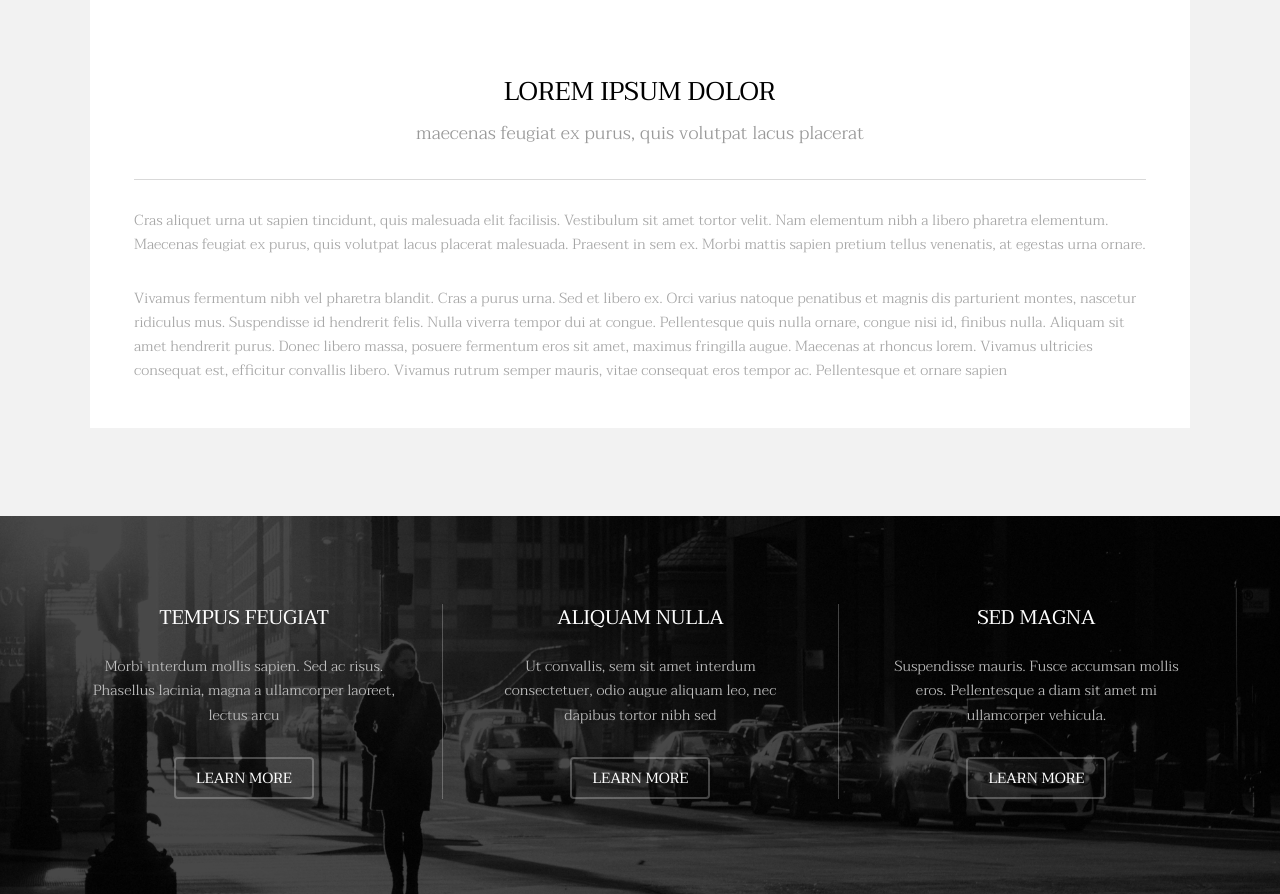
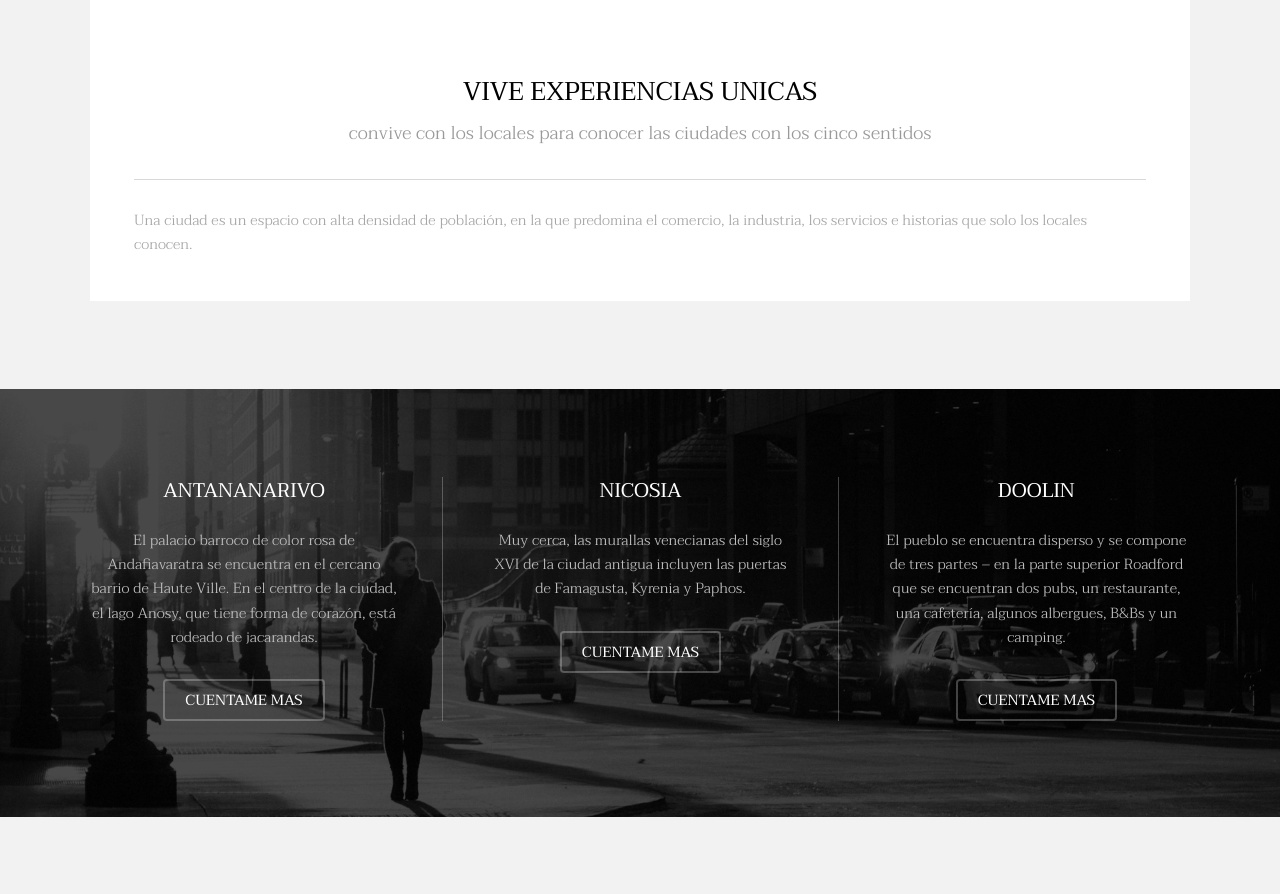
Before and after one commit to vscorpion29-rgb/04_REP_METROPOLITA, a plain HTML site: page index.html in a window 1280 px wide. Shown: the part 1216-2110 px from the top of the page. Drawn offline with Linux system fonts and the light colour scheme.

Commit message:
todos los textos que faltan por vladimir

```diff
--- a/index.html
+++ b/index.html
@@ -15,7 +15,7 @@
 
 		<!-- Header -->
 			<header id="header" class="alt">
-				<div class="logo"><a href="index.html">Transitive <span>by TEMPLATED</span></a></div>
+				<div class="logo"><a href="index.html">Metropolita <span>by TEMPLATED</span></a></div>
 				<a href="#menu" class="toggle"><span>Menu</span></a>
 			</header>
 
@@ -53,12 +53,11 @@
 							</div>
 							<div class="content">
 								<header class="align-center">
-									<h2>Lorem ipsum dolor</h2>
-									<p>maecenas feugiat ex purus, quis volutpat lacus placerat</p>
+									<h2>vive experiencias unicas</h2>
+									<p>convive con los locales para conocer las ciudades con los cinco sentidos</p>
 								</header>
 								<hr />
-								<p> Cras aliquet urna ut sapien tincidunt, quis malesuada elit facilisis. Vestibulum sit amet tortor velit. Nam elementum nibh a libero pharetra elementum. Maecenas feugiat ex purus, quis volutpat lacus placerat malesuada. Praesent in sem ex. Morbi mattis sapien pretium tellus venenatis, at egestas urna ornare.</p>
-								<p>Vivamus fermentum nibh vel pharetra blandit. Cras a purus urna. Sed et libero ex. Orci varius natoque penatibus et magnis dis parturient montes, nascetur ridiculus mus. Suspendisse id hendrerit felis. Nulla viverra tempor dui at congue. Pellentesque quis nulla ornare, congue nisi id, finibus nulla. Aliquam sit amet hendrerit purus. Donec libero massa, posuere fermentum eros sit amet, maximus fringilla augue. Maecenas at rhoncus lorem. Vivamus ultricies consequat est, efficitur convallis libero. Vivamus rutrum semper mauris, vitae consequat eros tempor ac. Pellentesque et ornare sapien</p>
+								<p> Una ciudad es un espacio con alta densidad de población, en la que predomina el comercio, la industria, los servicios e historias que solo los locales conocen.</p>
 							</div>
 						</div>
 					</div>
@@ -71,29 +70,29 @@
 					<div id="flexgrid">
 						<div>
 							<header>
-								<h3>Tempus Feugiat</h3>
+								<h3>Antananarivo</h3>
 							</header>
-							<p>Morbi interdum mollis sapien. Sed ac risus. Phasellus lacinia, magna a ullamcorper laoreet, lectus arcu</p>
+							<p>El palacio barroco de color rosa de Andafiavaratra se encuentra en el cercano barrio de Haute Ville. En el centro de la ciudad, el lago Anosy, que tiene forma de corazón, está rodeado de jacarandas.</p>
 							<ul class="actions">
-								<li><a href="#" class="button alt">Learn More</a></li>
+								<li><a href="#" class="button alt">cuentame mas</a></li>
 							</ul>
 						</div>
 						<div>
 							<header>
-								<h3>Aliquam Nulla</h3>
+								<h3>Nicosia</h3>
 							</header>
-							<p>Ut convallis, sem sit amet interdum consectetuer, odio augue aliquam leo, nec dapibus tortor nibh sed </p>
+							<p>Muy cerca, las murallas venecianas del siglo XVI de la ciudad antigua incluyen las puertas de Famagusta, Kyrenia y Paphos. </p>
 							<ul class="actions">
-								<li><a href="#" class="button alt">Learn More</a></li>
+								<li><a href="#" class="button alt">cuentame mas</a></li>
 							</ul>
 						</div>
 						<div>
 							<header>
-								<h3>Sed Magna</h3>
+								<h3>Doolin</h3>
 							</header>
-							<p>Suspendisse mauris. Fusce accumsan mollis eros. Pellentesque a diam sit amet mi ullamcorper vehicula.</p>
+							<p>El pueblo se encuentra disperso y se compone de tres partes – en la parte superior Roadford que se encuentran dos pubs, un restaurante, una cafetería, algunos albergues, B&Bs y un camping.</p>
 							<ul class="actions">
-								<li><a href="#" class="button alt">Learn More</a></li>
+								<li><a href="#" class="button alt">cuentame mas</a></li>
 							</ul>
 						</div>
 					</div>
```
